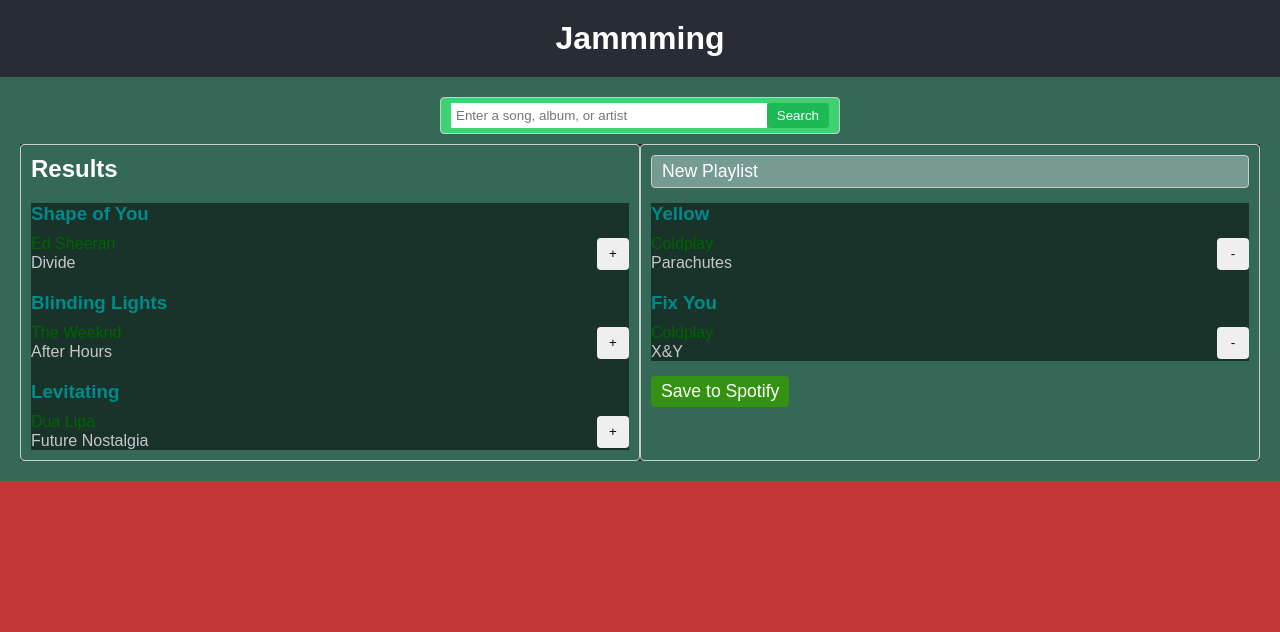
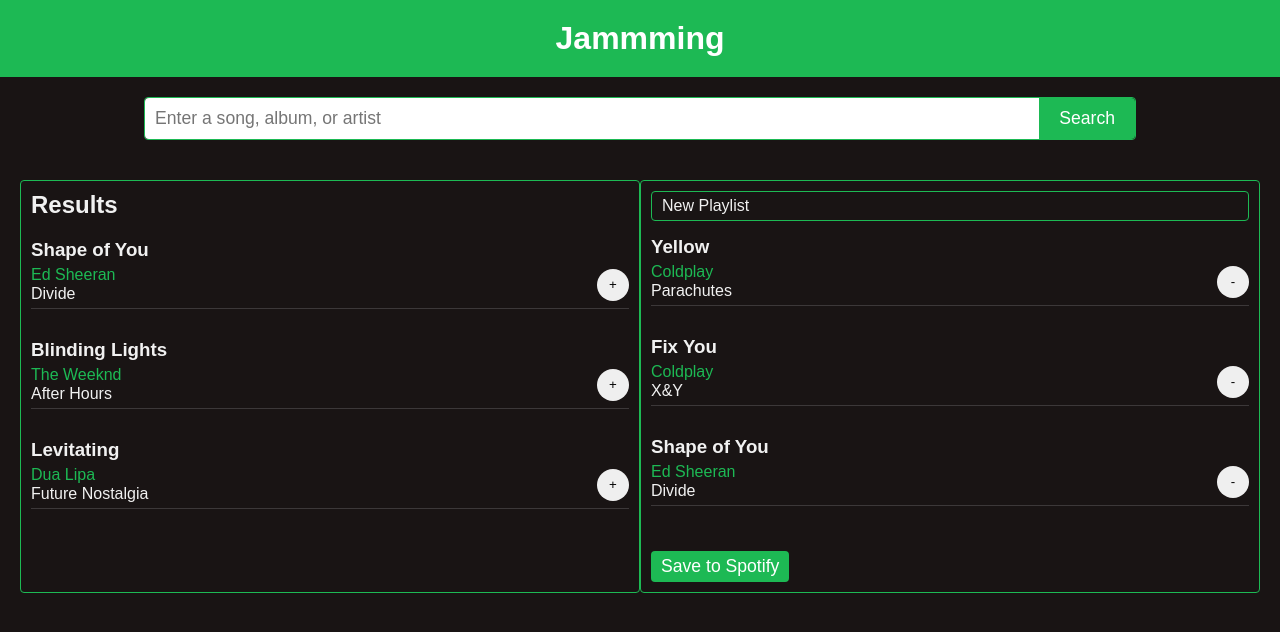
Before and after one commit to JordyMurgueitio/spotify-playlist-app, a React (Vite) app: page / in a window 1280 px wide. Shown: the top 632 px of the page. Built offline with nearby package versions, Linux system fonts and the light colour scheme.

Commit message:
first styled static  version

```diff
--- a/src/components/App/App.jsx
+++ b/src/components/App/App.jsx
@@ -13,6 +13,7 @@ const mockResults = [
 const mockPlaylist = [
   { id: "10", name: "Yellow", artist: "Coldplay", album: "Parachutes", uri: "spotify:track:10" },
   { id: "11", name: "Fix You", artist: "Coldplay", album: "X&Y", uri: "spotify:track:11" },
+  { id: "1", name: "Shape of You", artist: "Ed Sheeran", album: "Divide", uri: "spotify:track:1" },
 ];
 
 function App() {
--- a/src/components/App/App.module.css
+++ b/src/components/App/App.module.css
@@ -1,14 +1,14 @@
 .app {
-  background-color: rgb(43, 48, 48);
+  background-color: #191414;
 }
 .app__header {
-  background-color: #282c34;
+  background-color: #1DB954;
   padding: 20px;
   text-align: center;
 }
 
 .app__main {
-  background-color: rgb(52, 105, 88);
+  background-color: #191414;
   display: flex;
   flex-direction: column;
   align-items: center;
@@ -16,8 +16,9 @@
 }
 
 .app__columns {
-  background-color: rgb(35, 34, 31);
+  background-color: rgba(9, 8, 7, 0);
   display: flex;
   justify-content: space-between;
   width: 100%;
+  flex-wrap: wrap;
 }
--- a/src/components/Playlist/Playlist.module.css
+++ b/src/components/Playlist/Playlist.module.css
@@ -1,6 +1,6 @@
 .panel {
-    background-color: rgb(52, 105, 88);
-    border: 1px solid #ccc;
+    background-color: rgba(52, 105, 88, 0);
+    border: 1px solid #1DB954;
     border-radius: 4px;
     padding: 10px;
     width: 50%;
@@ -9,23 +9,23 @@
     width: 100%;
     margin-bottom: 15px;
     padding: 5px 10px;
-    border: 1px solid #ccc;
-    background-color: rgba(240, 248, 255, 0.346);
+    border: 1px solid #1DB954;
+    background-color: rgba(240, 248, 255, 0);
     border-radius: 4px;
-    font-size: 1.1em;
-    color: #ffffff;
+    font-size: 1em;
+    color: #f1f1f1;
 }
 
 .btn {
-    margin-top: 15px;
+    margin-top: 45px;
     padding: 5px 10px;
     border: none;
     border-radius: 4px;
-    background-color: rgb(51, 146, 17);
+    background-color: #1DB954;
     color: #ffffff;
     font-size: 1.1em;
     cursor: pointer;
 }
 .btn:hover {
-    background-color: rgb(30, 87, 11);
+    background-color: #1ed760;
 }
--- a/src/components/SearchBar/SearchBar.module.css
+++ b/src/components/SearchBar/SearchBar.module.css
@@ -1,27 +1,30 @@
 .searchBar {
     display: flex;
     align-items: center;
-    background-color: #3fd275;
-    width: 70%;
-    max-width: 400px;
-    border: 1px solid #ccc;
+    width: 80%;
+    border: 1px solid #1DB954;
     border-radius: 4px;
-    padding: 5px 10px;
-    margin-bottom: 10px;
+    margin-bottom: 40px;
 }
 
 .searchBar__input {
     border: none;
     outline: none;
     flex: 1;
-    padding: 5px;
+    font-size: 1.1em;
+    border-radius: 4px 0 0 4px;
+    padding: 10px;
 }
 
 .searchBar__button {
-    background-color: #1db954;
+    background-color: #1DB954;
     border: none;
-    border-radius: 4px;
+    border-radius: 0 4px 4px 0;
     color: white;
     cursor: pointer;
-    padding: 5px 10px;
+    padding: 10px 20px;
+    font-size: 1.1em;
 }
+.searchBar__button:hover {
+    background-color: #FF5C8A;
+}
--- a/src/components/SearchResults/SearchResults.module.css
+++ b/src/components/SearchResults/SearchResults.module.css
@@ -1,6 +1,6 @@
 .panel {
-    background-color: rgb(52, 105, 88);
-    border: 1px solid #ccc;
+    background-color: #53535300;
+    border: 1px solid #1DB954;
     border-radius: 4px;
     padding: 10px;
     width: 50%;
@@ -9,4 +9,5 @@
 .panel__title {
     font-size: 1.5em;
     margin-bottom: 20px;
+    color: #f1f1f1;
 }
--- a/src/components/Track/Track.module.css
+++ b/src/components/Track/Track.module.css
@@ -1,10 +1,11 @@
 .track {
-    background-color: rgba(127, 255, 212, 0);
+    border-bottom: 1px solid rgba(199, 199, 204, 0.2);
+    padding-bottom: 5px;
 }
 .track__name {
     font-weight: bold;
-    color: darkcyan;
-    margin-bottom: 10px;
+    color: #f1f1f1;
+    margin-bottom: 5px;
 }
 .track__info {
     display: flex;
@@ -17,21 +18,20 @@
     display: flex;
     flex-direction: column;
     gap: 1px;
-
 }
 .track__artist {
-    color: darkgreen;
+    color: #1DB954;
     margin: 0;
 }
 .track__album {
-    color: rgb(199, 199, 204);
+    color: #f1f1f1;
     margin: 0;
 }
 .btn {
     border: none;
     cursor: pointer;
     padding: 0.5rem;
-    border-radius: 0.25rem;
+    border-radius: 50%;
     transition: background 0.2s ease;
 }
 
@@ -45,5 +45,6 @@
 }
 
 .btn--icon:hover {
-    background-color: darkcyan;
+    background-color: #FF5C8A;
+    color: #f1f1f1;
 }
--- a/src/components/Tracklist/Tracklist.module.css
+++ b/src/components/Tracklist/Tracklist.module.css
@@ -1,6 +1,6 @@
 .tracklist {
     display: flex;
     flex-direction: column;
-    gap: 20px;
-    background-color: rgba(0, 0, 0, 0.512);
+    gap: 30px;
+    background-color: rgba(0, 0, 0, 0);
 }
--- a/src/index.css
+++ b/src/index.css
@@ -5,7 +5,7 @@
 body {
     margin: 0;
     font-family: Arial, Helvetica, sans-serif;
-    background-color: #c33737;
+    background-color: #191414;
     color: white;
 }
 
```
